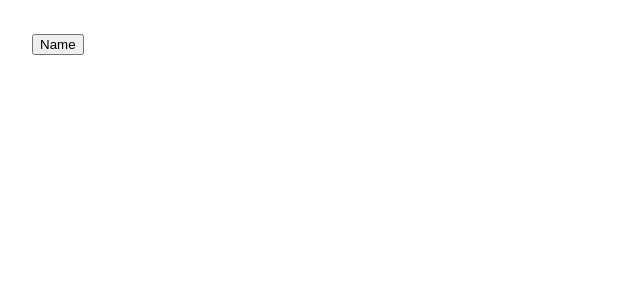
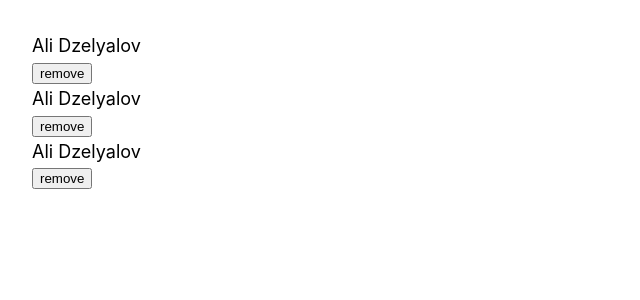
Before and after one commit to KReeDo47/Vue3Exercises, a Vue app in the folder Vue3Exercises/: page / in a window 1280 px wide. Shown: the top 300 px of the page, without its empty margins (0-640 px from the left). Built offline with nearby package versions, Linux system fonts and the light colour scheme.

Commit message:
exercise_68

```diff
--- a/Vue3Exercises/src/App.vue
+++ b/Vue3Exercises/src/App.vue
@@ -3,22 +3,44 @@ import User from './components/Employee.vue'
 export default {
   data() {
     return {
-
+      Users: [
+        {
+          id: 1,
+          name: 'Ali',
+          surn: 'Dzelyalov'
+        },
+        {
+          id: 2,
+          name: 'Ali',
+          surn: 'Dzelyalov'
+        },
+        {
+          id: 3,
+          name: 'Ali',
+          surn: 'Dzelyalov'
+        },
+      ],
     }
   },
   components: {
     User
   },
   methods: {
-    UserName(name) {
-      console.log(name);
-    },
+    remove(id) {
+      this.Users = this.Users.filter((User) => {
+        return User.id !== id;
+      })
+    }
   }
 }
 </script>
-
 <template>
-<User @show="UserName"/>
+<User v-for   ="User in Users"
+		:id     ="User.id"
+		:name   ="User.name"
+		:surn   ="User.surn"
+		@remove ="remove"
+		:key    ="User.id"/>
 </template>
 
 <style scoped>
--- a/Vue3Exercises/src/components/Employee.vue
+++ b/Vue3Exercises/src/components/Employee.vue
@@ -1,6 +1,11 @@
 <script>
 export default {
-    emits: ['show'],
+    props: {
+        id: Number,
+        name: String,
+        surn: String,
+    },
+    emits: ['remove'],
     data() {
         return {
         }
@@ -11,5 +16,6 @@ export default {
 </script>
 
 <template>
-<button class="button" @click="$emit('show', 'Ali Dzelyalov')">Name</button>
+    <p class="One">{{ name }} {{ surn }}</p>
+    <button class="button" @click="$emit('remove', id)"> remove </button>
 </template>
```
